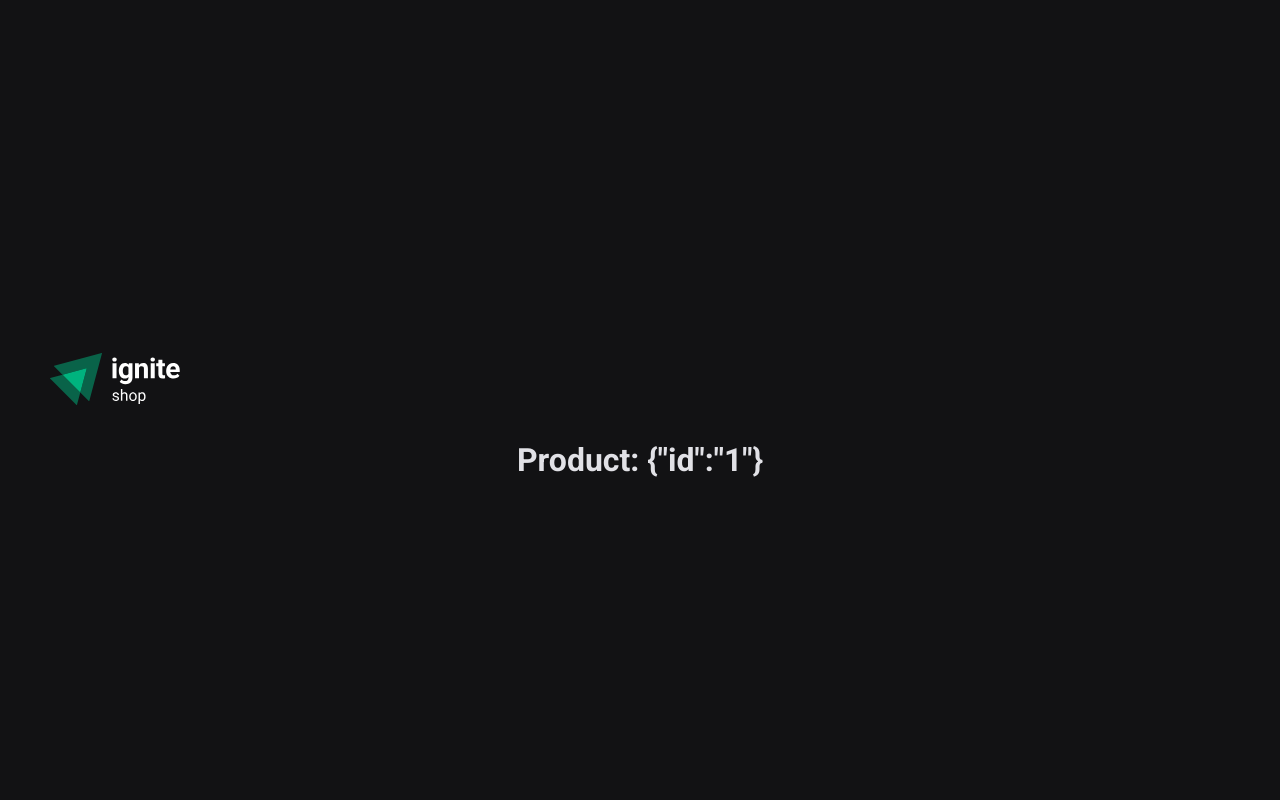
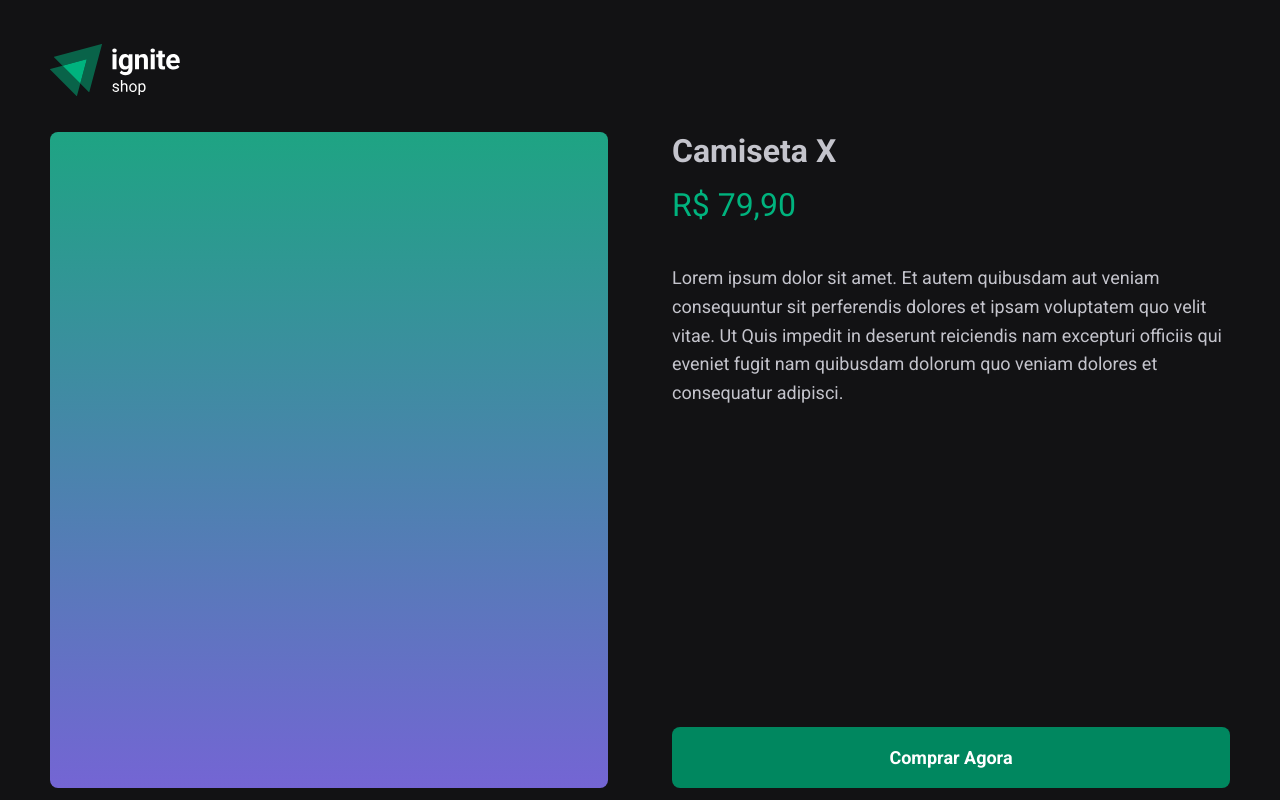
Before and after one commit to digaoreisdev/Fundamentos_Next.js, a Next.js app in the folder 04-ignite-shop/: page /product/1 in a window 1280 px wide. Built offline with nearby package versions, Linux system fonts and the light colour scheme.

Commit message:
Estrutura da Página de Produto

```diff
--- a/04-ignite-shop/src/pages/product/[id].tsx
+++ b/04-ignite-shop/src/pages/product/[id].tsx
@@ -1,9 +1,24 @@
 import { useRouter } from "next/router"
+import { ImageContainer, ProductContainer, ProductDetails } from "../../styles/pages/product"
 
 export default function Product() {
   const { query } = useRouter()
 
   return (
-    <h1>Product: {JSON.stringify(query)}</h1>
+    <ProductContainer>
+      <ImageContainer>
+
+      </ImageContainer>
+      <ProductDetails>
+        <h1>Camiseta X</h1>
+        <span>R$ 79,90</span>
+
+        <p>Lorem ipsum dolor sit amet. Et autem quibusdam aut veniam consequuntur sit perferendis dolores et ipsam voluptatem quo velit vitae. Ut Quis impedit in deserunt reiciendis nam excepturi officiis qui eveniet fugit nam quibusdam dolorum quo veniam dolores et consequatur adipisci.</p>
+
+        <button>
+          Comprar Agora
+        </button>
+      </ProductDetails>
+    </ProductContainer>
   )
 }
--- a/04-ignite-shop/src/styles/global.ts
+++ b/04-ignite-shop/src/styles/global.ts
@@ -4,6 +4,7 @@ export const globalStyles = globalCss ({
   '*': {
     margin: 0,
     padding: 0,
+    boxSizing: 'border-box',
   },
 
   body: {
--- /dev/null
+++ b/04-ignite-shop/src/styles/pages/product.ts
@@ -0,0 +1,68 @@
+import { styled } from ".."
+
+export const ProductContainer = styled('main', {
+  display: 'grid',
+  gridTemplateColumns: '1fr 1fr',
+  alignItems: 'stretch',
+  gap: '4rem',
+
+  maxWidth: 1180,
+  margin: '0 auto',
+})
+
+export const ImageContainer = styled('div', {
+  width: '100%',
+  maxWidth: 576,
+  height: 656,
+  background: 'Linear-gradient(180deg, #1ea483 0%, #7465d4 100%)',
+  borderRadius: 8,
+  padding: '0.25rem',
+
+  display: 'flex',
+  alignItems: 'center',
+  justifyContent: 'center',
+
+  img: {
+    objectFit: 'cover'
+  }
+})
+
+export const ProductDetails = styled('div', {
+  display:'flex',
+  flexDirection: 'column',
+
+  h1: {
+    fontSize: '$2xl',
+    color: '$gray300',
+  },
+
+  span: {
+    marginTop: '1rem',
+    display: 'black',
+    fontSize: '$2xl',
+    color: '$green300',
+  },
+
+  p: {
+    marginTop: '2.5rem',
+    fontSize: '$md',
+    lineHeight: '1.6',
+    color: '$gray300',
+  },
+
+  button: {
+    marginTop:  'auto',
+    backgroundColor: '$green500',
+    border: 0,
+    color: '$white',
+    borderRadius: 8,
+    padding: '1.25rem',
+    cursor: 'pointer',
+    fontWeight: 'bold',
+    fontSize: '$md',
+
+    '&:hover': {
+      backgroundColor: '$green300',
+    }
+  },
+})
```
